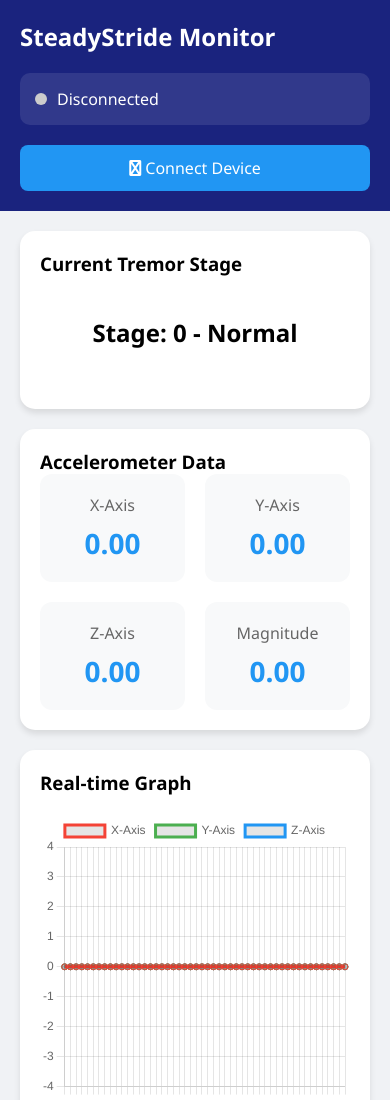
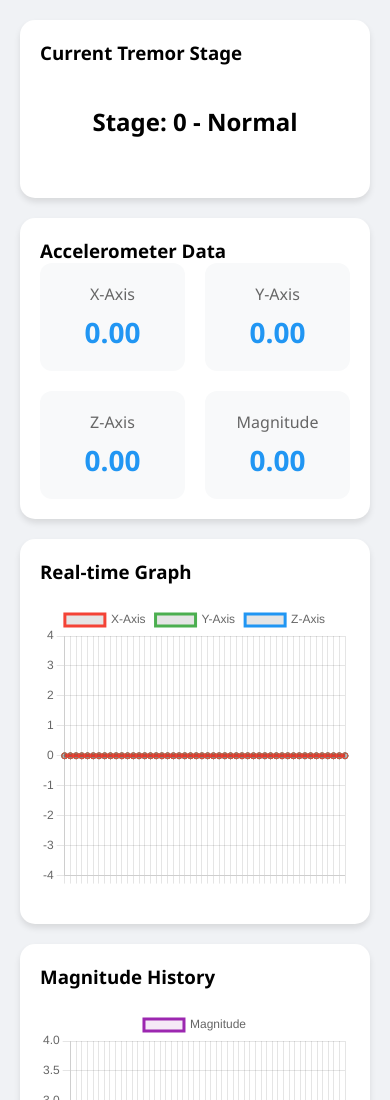
Before and after one commit to predator2k5/steadystridenewdebang, a website: page report.html in a window 390 px wide. Shown: the top 1100 px of the page. Drawn offline with nearby package versions, Linux system fonts and the light colour scheme.

Commit message:
Update report.html

```diff
--- a/report.html
+++ b/report.html
@@ -169,14 +169,11 @@
             }
 
             .sidebar {
-                display: block;
+                display: none;
             }
 
             .data-grid {
                 grid-template-columns: repeat(2, 1fr);
-            }
-            .btn{
-                display: block;
             }
         }
     </style>
```
